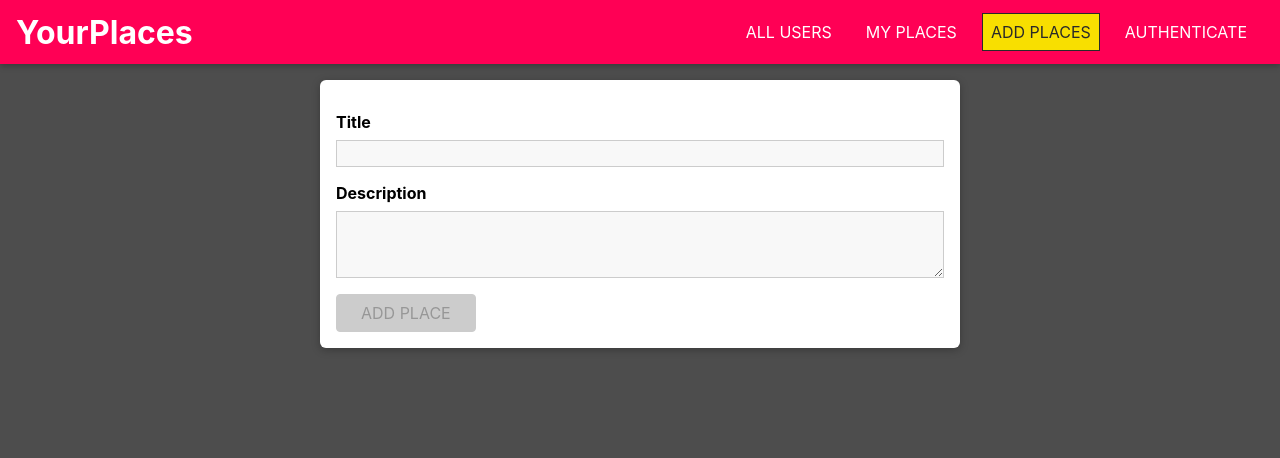
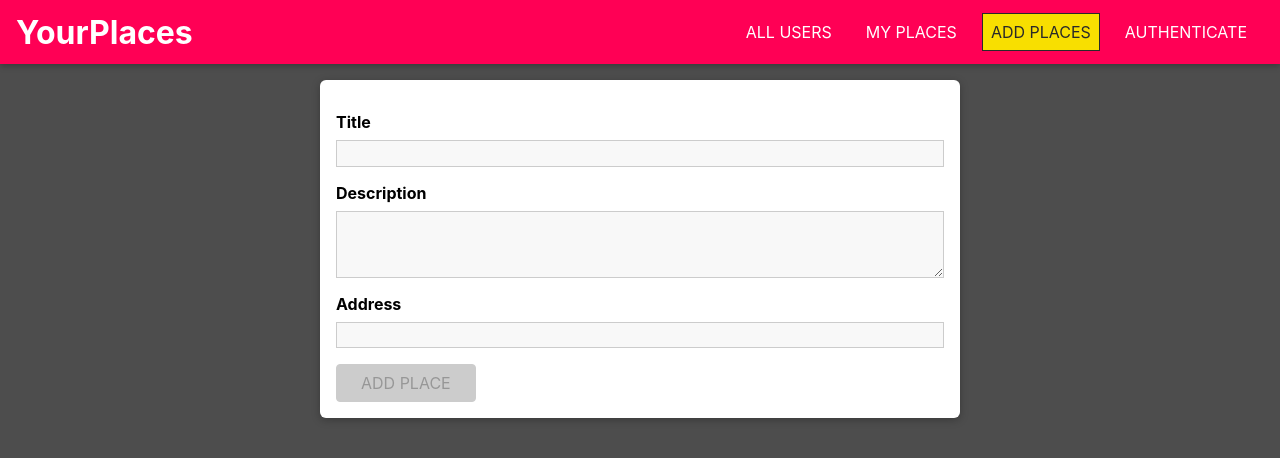
Before and after one commit to nHs2415/TravelSharingApplication, a React (Create React App) app: page /places/new in a window 1280 px wide. Shown: the top 458 px of the page. Built offline with nearby package versions, Linux system fonts and the light colour scheme.

Commit message:
Finishing AddPlace Component

```diff
--- a/src/places/pages/NewPlace.js
+++ b/src/places/pages/NewPlace.js
@@ -54,8 +54,13 @@
     });
   }, []);
 
+  const placeSubmitHandler = event => {
+    event.preventDefault();
+    console.log(formState.inputs); //send this to the backend
+  };
+
   return (
-    <form className="place-form">
+    <form className="place-form"  onSubmit={placeSubmitHandler}>
       <Input
         id="title"
         element="input"
@@ -73,6 +78,14 @@
         errorText="Please enter at least 5 characters."
         onInput={inputHandler}
       />
+      <Input
+        id="address"
+        element="input"
+        label="Address"
+        validators={[VALIDATOR_REQUIRE()]}
+        errorText="Please enter valid address."
+        onInput={inputHandler}
+      />
       <Button type="submit" disabled={!formState.isValid}>
         ADD PLACE
       </Button>
```
